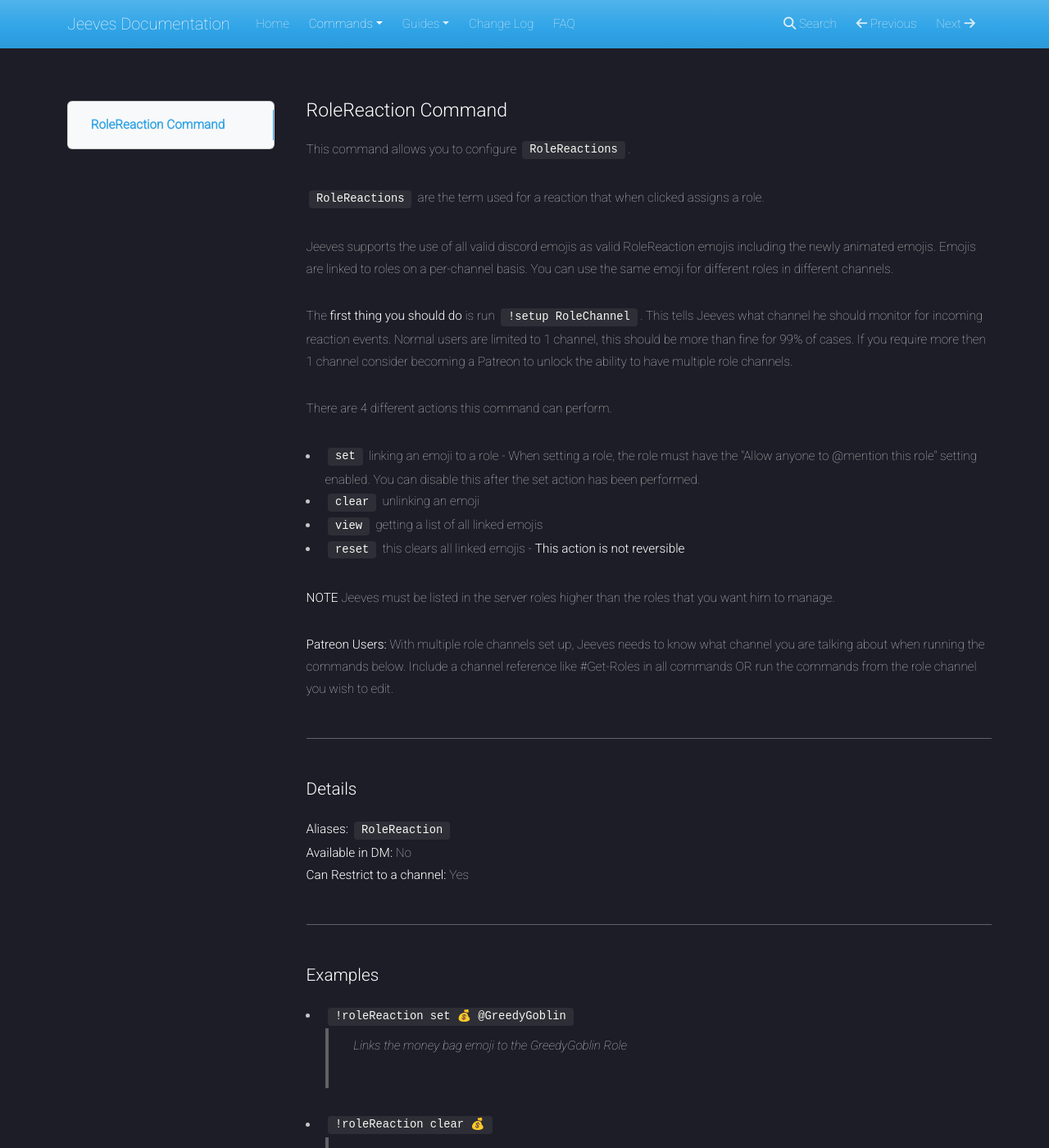
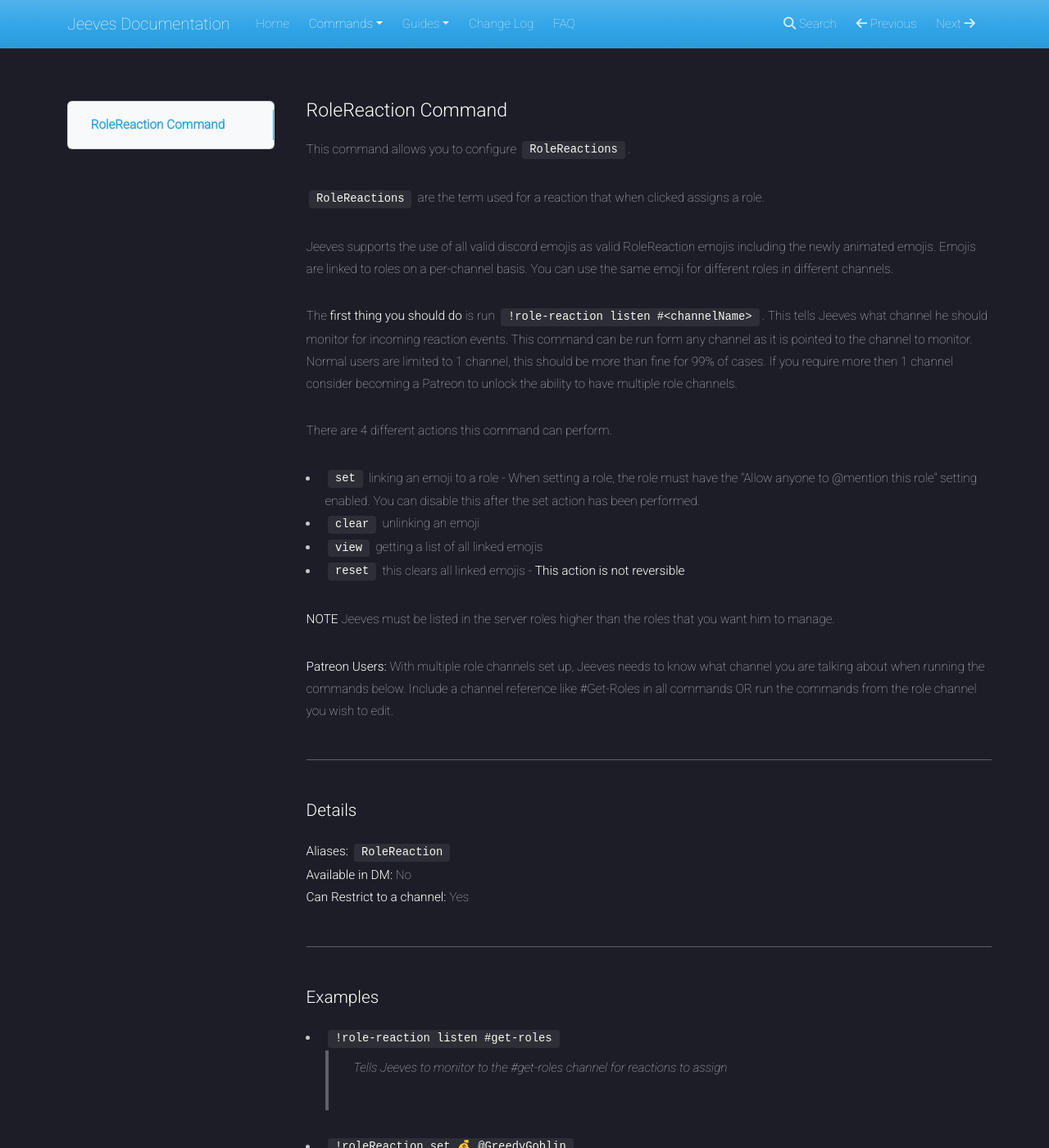
Before and after one commit to TeamJeeves/Jeeves-Bot-Documentation, an MkDocs documentation site: the page built from docs/commands/admin/rolereaction.md, in a window 1280 px wide and 1400 px high. Shown: the whole window at 82% size. Built offline with MkDocs 1.6.1, drawn with Linux system fonts in a browser that asks for light colours; nearby versions of some CDN libraries.

Commit message:
Role Reaction update for new listen command

```diff
--- a/docs/commands/admin/rolereaction.md
+++ b/docs/commands/admin/rolereaction.md
@@ -6,7 +6,7 @@ This command allows you to configure `RoleReactions`.
 
 Jeeves supports the use of all valid discord emojis as valid RoleReaction emojis including the newly animated emojis. Emojis are linked to roles on a per-channel basis. You can use the same emoji for different roles in different channels.
 
-The **first thing you should do** is run `!setup RoleChannel`. This tells Jeeves what channel he should monitor for incoming reaction events. Normal users are limited to 1 channel, this should be more than fine for 99% of cases. If you require more then 1 channel consider becoming a Patreon to unlock the ability to have multiple role channels.
+The **first thing you should do** is run `!role-reaction listen #<channelName>`. This tells Jeeves what channel he should monitor for incoming reaction events. This command can be run form any channel as it is pointed to the channel to monitor. Normal users are limited to 1 channel, this should be more than fine for 99% of cases. If you require more then 1 channel consider becoming a Patreon to unlock the ability to have multiple role channels.
 
 There are 4 different actions this command can perform.
 
@@ -27,6 +27,8 @@ There are 4 different actions this command can perform.
 ***
 ### Examples
 
+* `!role-reaction listen #get-roles`
+> Tells Jeeves to monitor to the #get-roles channel for reactions to assign
 * `!roleReaction set 💰 @GreedyGoblin`
 > Links the money bag emoji to the GreedyGoblin Role
 * `!roleReaction clear 💰`
```
